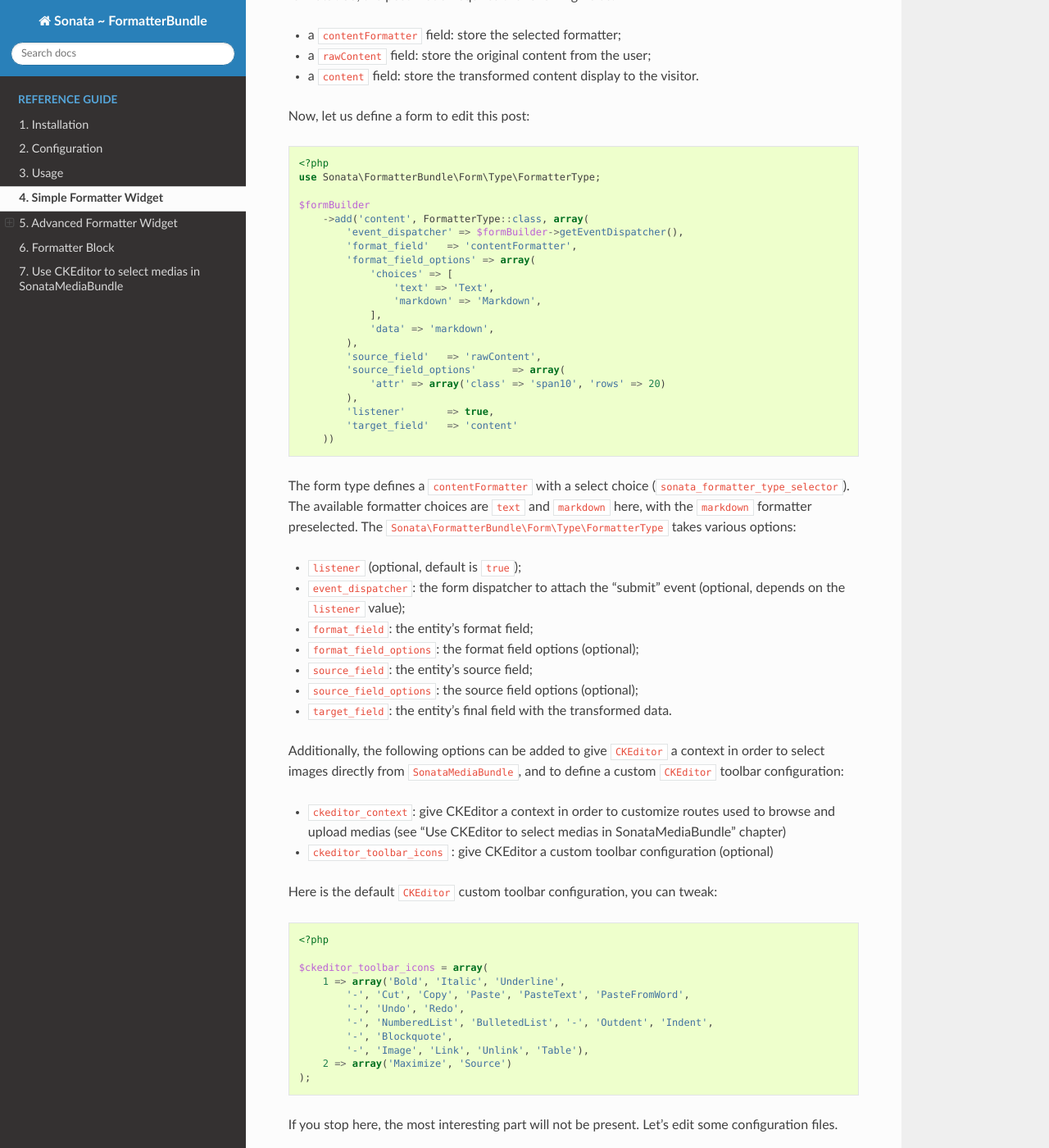
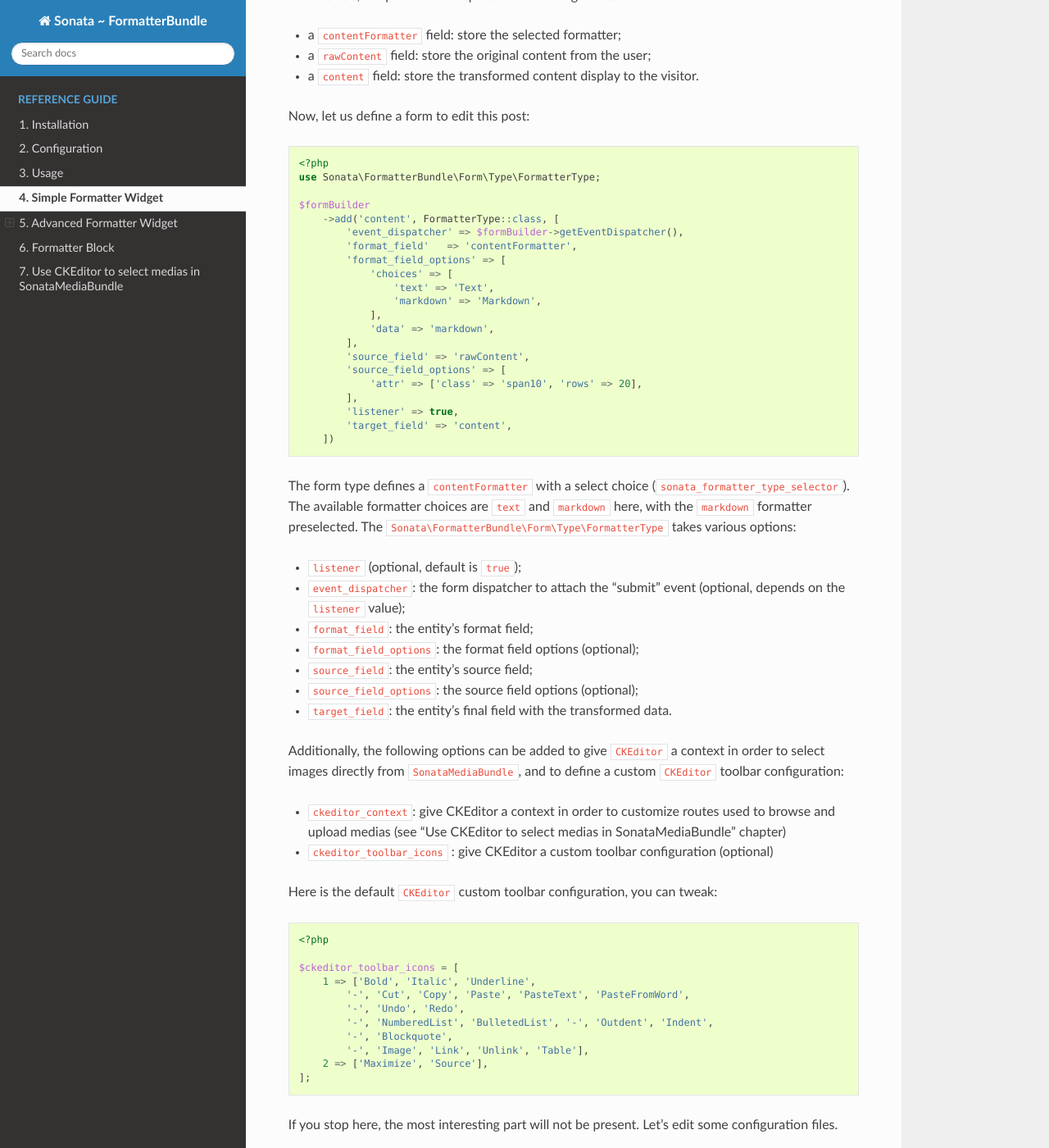
Before and after one commit to sonata-project/SonataFormatterBundle, a Sphinx documentation site: the page built from docs/reference/formatter_widget.rst, in a window 1280 px wide and 1400 px high, scrolled down 1737 px. Shown: the whole window at 82% size. Built offline with Sphinx 7.4.7 and the Read the Docs theme 2.0.0, drawn with Linux system fonts in a browser that asks for light colours.

Commit message:
Use short arrays

```diff
--- a/docs/reference/formatter_widget.rst
+++ b/docs/reference/formatter_widget.rst
@@ -20,10 +20,10 @@
     <?php
     use Sonata\FormatterBundle\Form\Type\SimpleFormatterType;
 
-    $formMapper->add('comment', SimpleFormatterType::class, array(
+    $formMapper->add('comment', SimpleFormatterType::class, [
         'format' => 'markdown',
         'ckeditor_context' => 'default', // optional
-    ));
+    ]);
 
 Advanced Formatter Widget
 =========================
@@ -75,23 +75,23 @@
     use Sonata\FormatterBundle\Form\Type\FormatterType;
 
     $formBuilder
-        ->add('content', FormatterType::class, array(
+        ->add('content', FormatterType::class, [
             'event_dispatcher' => $formBuilder->getEventDispatcher(),
             'format_field'   => 'contentFormatter',
-            'format_field_options' => array(
+            'format_field_options' => [
                 'choices' => [
                     'text' => 'Text',
                     'markdown' => 'Markdown',
                 ],
                 'data' => 'markdown',
-            ),
-            'source_field'   => 'rawContent',
-            'source_field_options'      => array(
-                'attr' => array('class' => 'span10', 'rows' => 20)
-            ),
-            'listener'       => true,
-            'target_field'   => 'content'
-        ))
+            ],
+            'source_field' => 'rawContent',
+            'source_field_options' => [
+                'attr' => ['class' => 'span10', 'rows' => 20],
+            ],
+            'listener' => true,
+            'target_field' => 'content',
+        ])
 
 The form type defines a ``contentFormatter`` with a select choice
 (``sonata_formatter_type_selector``).
@@ -125,15 +125,15 @@
 
     <?php
 
-    $ckeditor_toolbar_icons = array(
-        1 => array('Bold', 'Italic', 'Underline',
+    $ckeditor_toolbar_icons = [
+        1 => ['Bold', 'Italic', 'Underline',
             '-', 'Cut', 'Copy', 'Paste', 'PasteText', 'PasteFromWord',
             '-', 'Undo', 'Redo',
             '-', 'NumberedList', 'BulletedList', '-', 'Outdent', 'Indent',
             '-', 'Blockquote',
-            '-', 'Image', 'Link', 'Unlink', 'Table'),
-        2 => array('Maximize', 'Source')
-    );
+            '-', 'Image', 'Link', 'Unlink', 'Table'],
+        2 => ['Maximize', 'Source'],
+    ];
 
 If you stop here, the most interesting part will not be present. Let's
 edit some configuration files.
--- a/docs/reference/installation.rst
+++ b/docs/reference/installation.rst
@@ -49,7 +49,7 @@ Register the bundles in ``bundles.php`` file:
 
     // app/AppKernel.php
 
-    $bundles = array(
+    $bundles = [
 
         // ...
 
@@ -58,7 +58,7 @@ Register the bundles in ``bundles.php`` file:
         new Knp\Bundle\MarkdownBundle\KnpMarkdownBundle(),
         new FOS\CKEditorBundle\FOSCKEditorBundle(),
         new Sonata\FormatterBundle\SonataFormatterBundle(),
-    );
+    ];
 
 Configuration
 =============
--- a/docs/reference/usage.rst
+++ b/docs/reference/usage.rst
@@ -45,10 +45,10 @@ And initialize a form type:
 
     $formBuilder
         ->add('rawContent') // source content
-        ->add('contentFormatter', FormatterType::class, array(
+        ->add('contentFormatter', FormatterType::class, [
             'source_field' => 'rawContent',
-            'target_field' => 'content'
-        ))
+            'target_field' => 'content',
+        ])
 
 
 When data is populated, the ``content`` property will be populated with
```
Also changed, not shown: docs/reference/ckeditor_medias.rst (+4 -4 lines).
